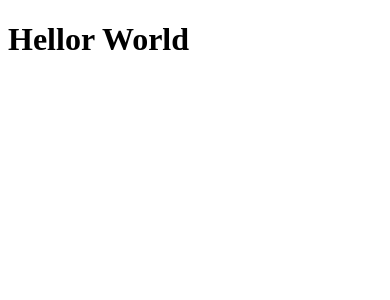
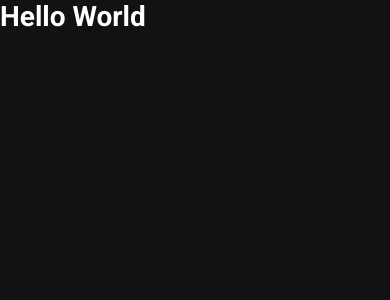
Before and after one commit to Kyrllan/ignews, a Next.js app: page / in a window 390 px wide. Shown: the top 300 px of the page. Built offline with nearby package versions, Linux system fonts and the light colour scheme.

Commit message:
created global styles

```diff
--- a/package.json
+++ b/package.json
@@ -17,6 +17,7 @@
     "next": "13.4.12",
     "react": "18.2.0",
     "react-dom": "18.2.0",
+    "sass": "^1.64.2",
     "typescript": "5.1.6"
   }
 }
--- a/src/pages/_app.tsx
+++ b/src/pages/_app.tsx
@@ -1,4 +1,5 @@
 import { AppProps } from 'next/app'
+import '../styles/global.scss'
 
 function MyApp({ Component, pageProps }: AppProps) {
   return <Component {...pageProps} />
--- /dev/null
+++ b/src/pages/_document.tsx
@@ -0,0 +1,19 @@
+import Document, {Html, Head, Main, NextScript} from 'next/document'
+
+export default class MyDocument extends Document {
+  render() {
+    return (
+      <Html>
+        <Head>
+          <link rel="preconnect" href="https://fonts.googleapis.com" />
+          <link rel="preconnect" href="https://fonts.gstatic.com" crossorigin />
+          <link href="https://fonts.googleapis.com/css2?family=Epilogue:wght@400;500;600;700;900&family=Roboto:wght@400;700;900&display=swap" rel="stylesheet" />
+        </Head>
+        <body>
+          <Main />
+          <NextScript />
+        </body>
+      </Html>
+    )
+  }
+}
--- a/src/pages/index.tsx
+++ b/src/pages/index.tsx
@@ -1,5 +1,12 @@
+import Head from 'next/head';
+
 export default function Home() {
   return (
-    <h1>Hellor World</h1>
+  <>
+    <Head>
+      <title>Início | ig.news</title>
+    </Head>
+    <h1>Hello World</h1>
+  </>
   )
 }
--- /dev/null
+++ b/src/styles/global.scss
@@ -0,0 +1,45 @@
+* {
+  margin: 0;
+  padding: 0;
+  box-sizing: border-box
+}
+
+:root {
+  --white: #FFFFFF;
+
+  --gray-100: #e1e1e6;
+  --gray-300: #a8a8b3;
+  --gray-900: #121214;
+
+  --cyan-500: #61dafb;
+  --yellow-500: #eba417;
+}
+
+@media (max-width: 1080px) {
+  html {
+    font-size: 93.75%
+  }
+}
+@media (max-width: 720px) {
+  html {
+    font-size: 87.5%
+  }
+}
+
+body {
+  background: var(--gray-900);
+  color: var(--white);
+}
+
+body, input, textarea, select, button {
+  font: 400 1rem "Roboto", sans-serif
+}
+
+button {
+  cursor: pointer;
+}
+
+a {
+  color: inherit;
+  text-decoration: none;
+}
```
Also changed, not shown: 1 other file (tests, documents, lock files or other folders).
